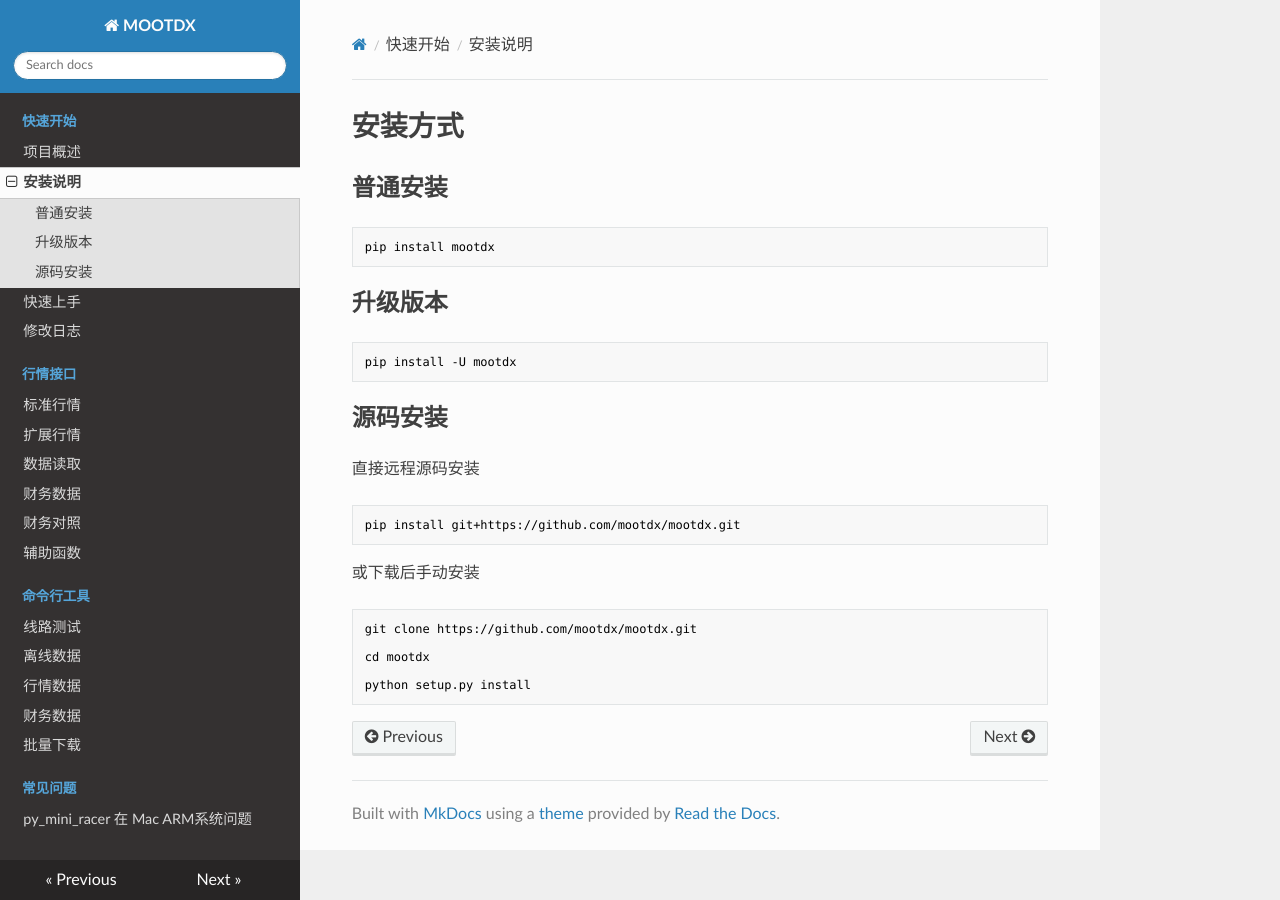
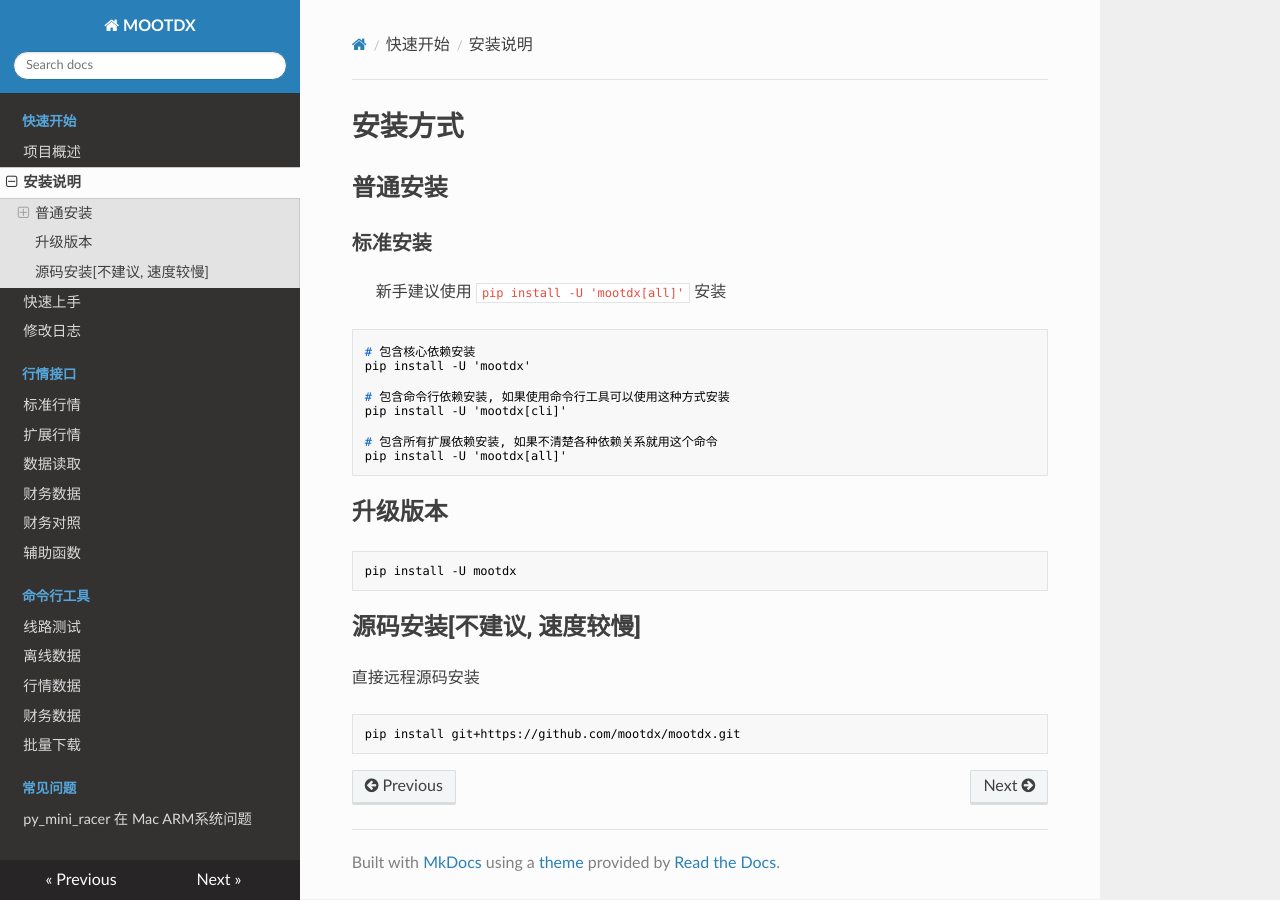
Before and after one commit to mootdx/mootdx, an MkDocs documentation site: the page built from docs/setup.md, in a window 1280 px wide. Built offline with MkDocs 1.6.1, drawn with Linux system fonts in a browser that asks for light colours; nearby versions of some CDN libraries.

Commit message:
feat(dep): 移除非必要依赖
- 修改 pyproject.toml 的配置内容
- 缺少依赖代码段进行警告提示
- 修改文档内容 docs/setup.md & README.md
- 添加删除可选依赖的测试脚本 tests/test_useless.py

````diff
--- a/docs/setup.md
+++ b/docs/setup.md
@@ -2,8 +2,19 @@
 
 ## 普通安装
 
+### 标准安装
+
+> 新手建议使用 `pip install -U 'mootdx[all]'` 安装
+
 ```shell
-pip install mootdx
+# 包含核心依赖安装
+pip install -U 'mootdx'
+
+# 包含命令行依赖安装, 如果使用命令行工具可以使用这种方式安装
+pip install -U 'mootdx[cli]'
+
+# 包含所有扩展依赖安装, 如果不清楚各种依赖关系就用这个命令
+pip install -U 'mootdx[all]'
 ```
 
 ## 升级版本
@@ -12,20 +23,10 @@
 pip install -U mootdx
 ```
 
-## 源码安装
+## 源码安装[不建议, 速度较慢]
 
 直接远程源码安装
 
 ```shell
 pip install git+https://github.com/mootdx/mootdx.git
 ```
-
-或下载后手动安装
-
-```shell
-git clone https://github.com/mootdx/mootdx.git
-
-cd mootdx
-
-python setup.py install
-```
````
Also changed, not shown: README.md (+48 -55 lines), pyproject.toml (+26 -18 lines), 6 other files.
